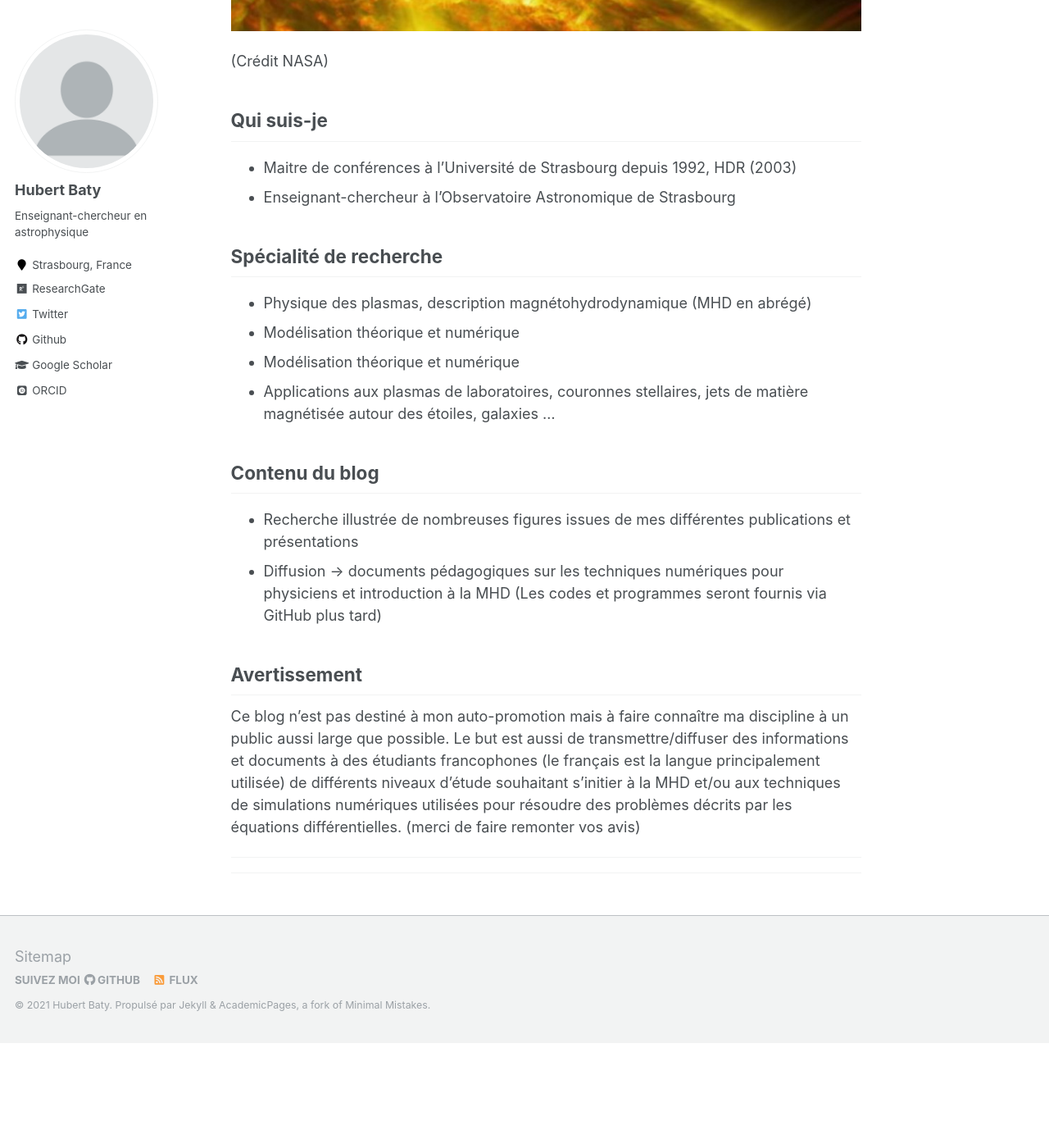
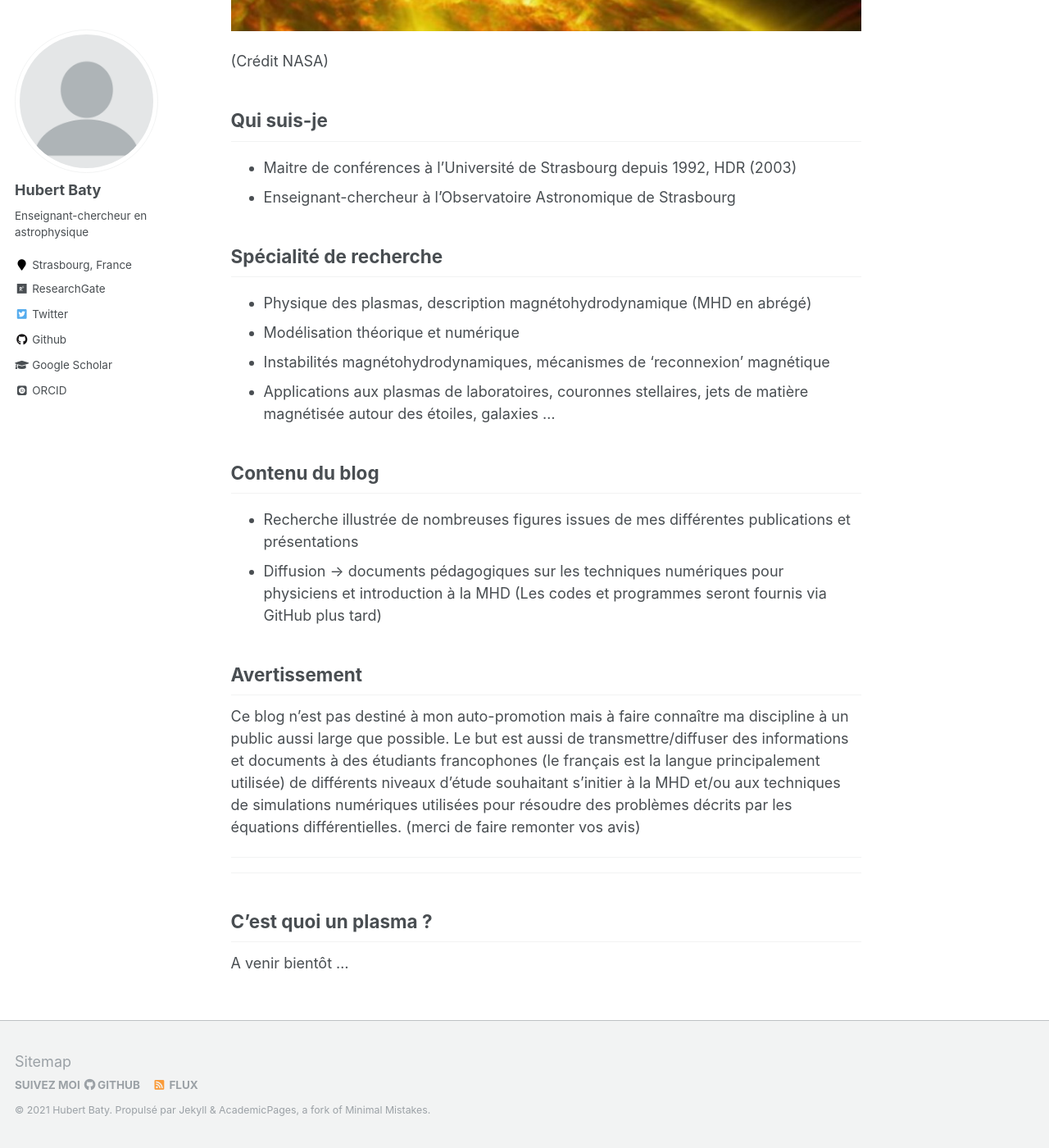
Before and after one commit to hubertbaty/hubertbaty.github.io, a Jekyll site: the page built from _pages/about.md, in a window 1280 px wide and 1400 px high, scrolled down 557 px. Shown: the whole window at 82% size. Built offline with Jekyll 4.4.1, drawn with Linux system fonts in a browser that asks for light colours; some web fonts are replaced; before the commit the page ends 1829 px from its top, so only the background shows below that.

Commit message:
Update about.md

```diff
--- a/_pages/about.md
+++ b/_pages/about.md
@@ -24,7 +24,7 @@ redirect_from:
 ## Spécialité de recherche
 - Physique des plasmas, description magnétohydrodynamique (MHD en abrégé)
 - Modélisation théorique et numérique
-- Modélisation théorique et numérique
+- Instabilités magnétohydrodynamiques, mécanismes de 'reconnexion' magnétique
 - Applications aux plasmas de laboratoires, couronnes stellaires, jets de matière magnétisée autour des étoiles, galaxies ...
 
 ## Contenu du blog
@@ -38,3 +38,6 @@ Ce blog n'est pas destiné à mon auto-promotion mais à faire connaître ma dis
 
 ---
 ---
+
+## C'est quoi un plasma ?
+A venir bientôt ...
```
